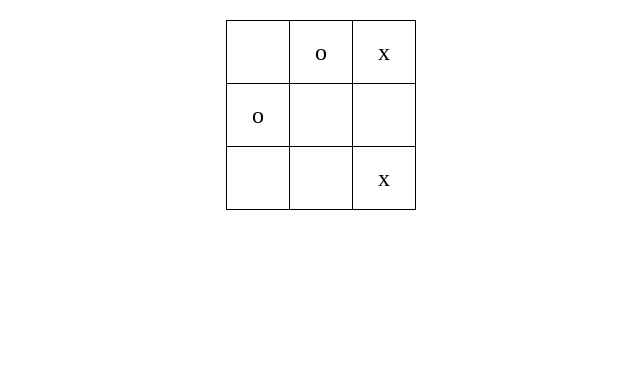
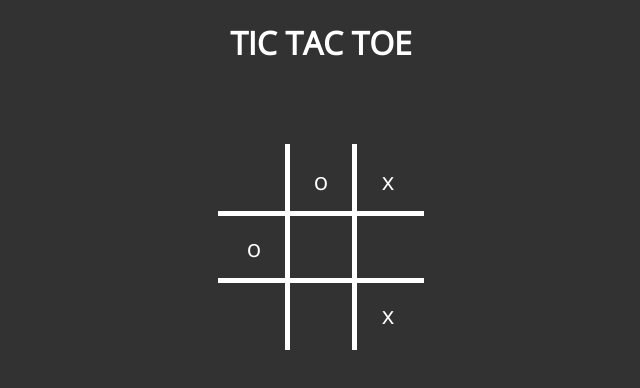
Before and after one commit to Roken-O/TIC-TAC-TOE, a plain HTML site: page index.html in a window 1280 px wide. Shown: the whole page, without its empty margins (319-959 px from the left). Drawn offline with nearby package versions, Linux system fonts and the light colour scheme.

Commit message:
implement basic design

```diff
--- a/index.html
+++ b/index.html
@@ -5,9 +5,13 @@
     <meta name="viewport" content="width=device-width, initial-scale=1.0">
     <title>TIC TAC TOE</title>
     <link rel="Stylesheet" href="style.css">
+    <link href="https://fonts.googleapis.com/css2?family=Open+Sans:wght@400&display=swap" rel="stylesheet">
 
 </head>
 <body onload="init()">
+    <header>
+        <h1>TIC TAC TOE</h1>
+    </header>
     <div id="content"></div>
 
     <script src="script.js"></script>
--- a/style.css
+++ b/style.css
@@ -1,6 +1,14 @@
+
+body {
+    background-color: #323232;
+    font-family: 'Open Sans', sans-serif;
+    color: #fff;
+    margin: 0;
+}
 table {
     border-collapse: collapse;
     margin: 20px auto;
+    border: 5px solid transparent; /* Verhindert äußere Trennlinien */
 }
 td {
     width: 60px;
@@ -8,5 +16,31 @@ td {
     text-align: center;
     vertical-align: middle;
     font-size: 24px;
-    border: 1px solid #000;
+    border: 5px solid #fff; /* Weiße Trennlinien */
 }
+#content{
+    margin-top: 60px;
+    display: flex;
+    justify-content: center;
+    align-items: center;
+}
+
+  table td {
+    border: 5px solid white;
+  }
+  table tr:first-child td {
+    border-top: 0;
+  }
+  table tr td:first-child {
+    border-left: 0;
+  }
+  table tr:last-child td {
+    border-bottom: 0;
+  }
+  table tr td:last-child {
+    border-right: 0;
+  }
+
+  h1{
+    text-align: center;
+  }
```
Also changed, not shown: img/tictactoe.png (added).
